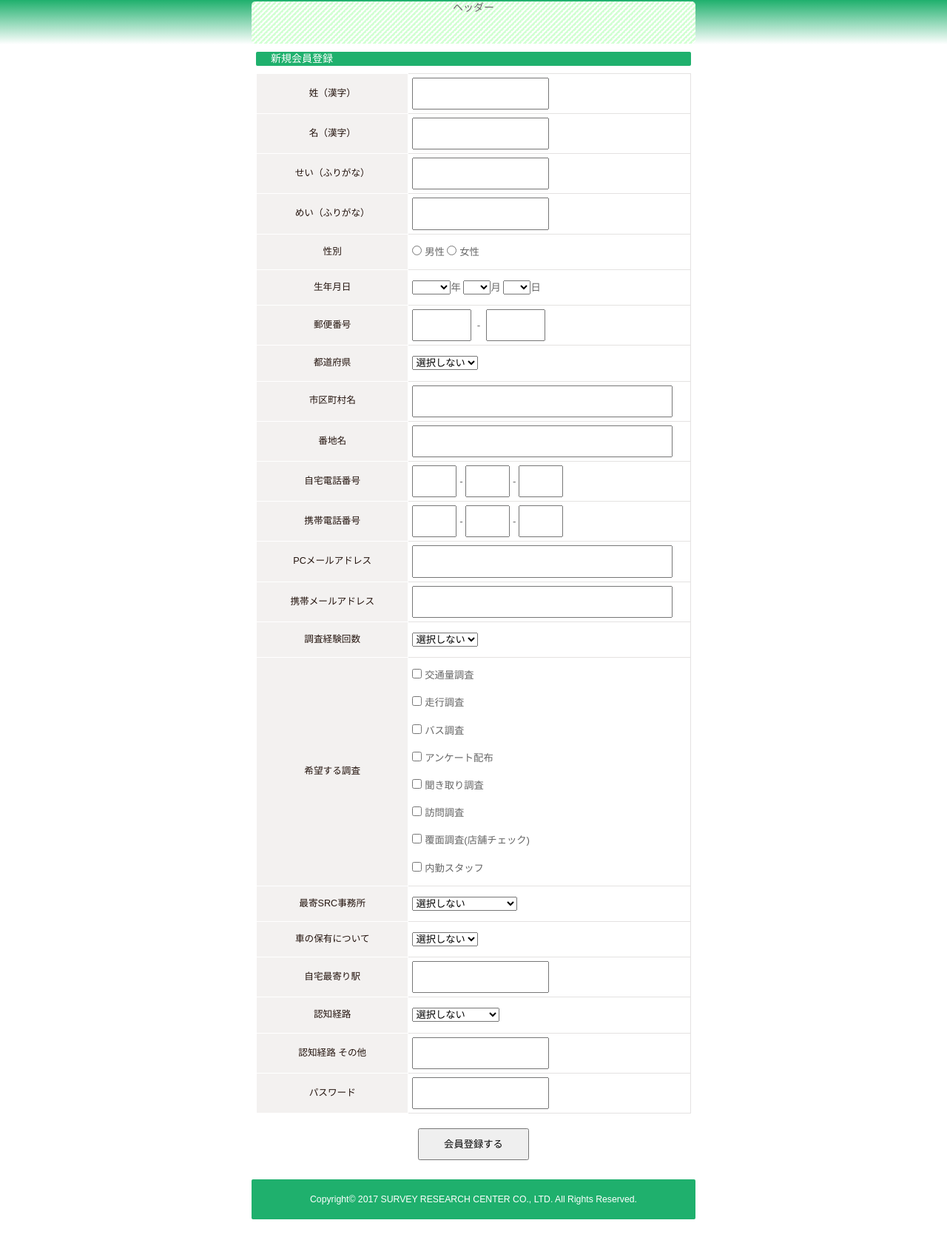
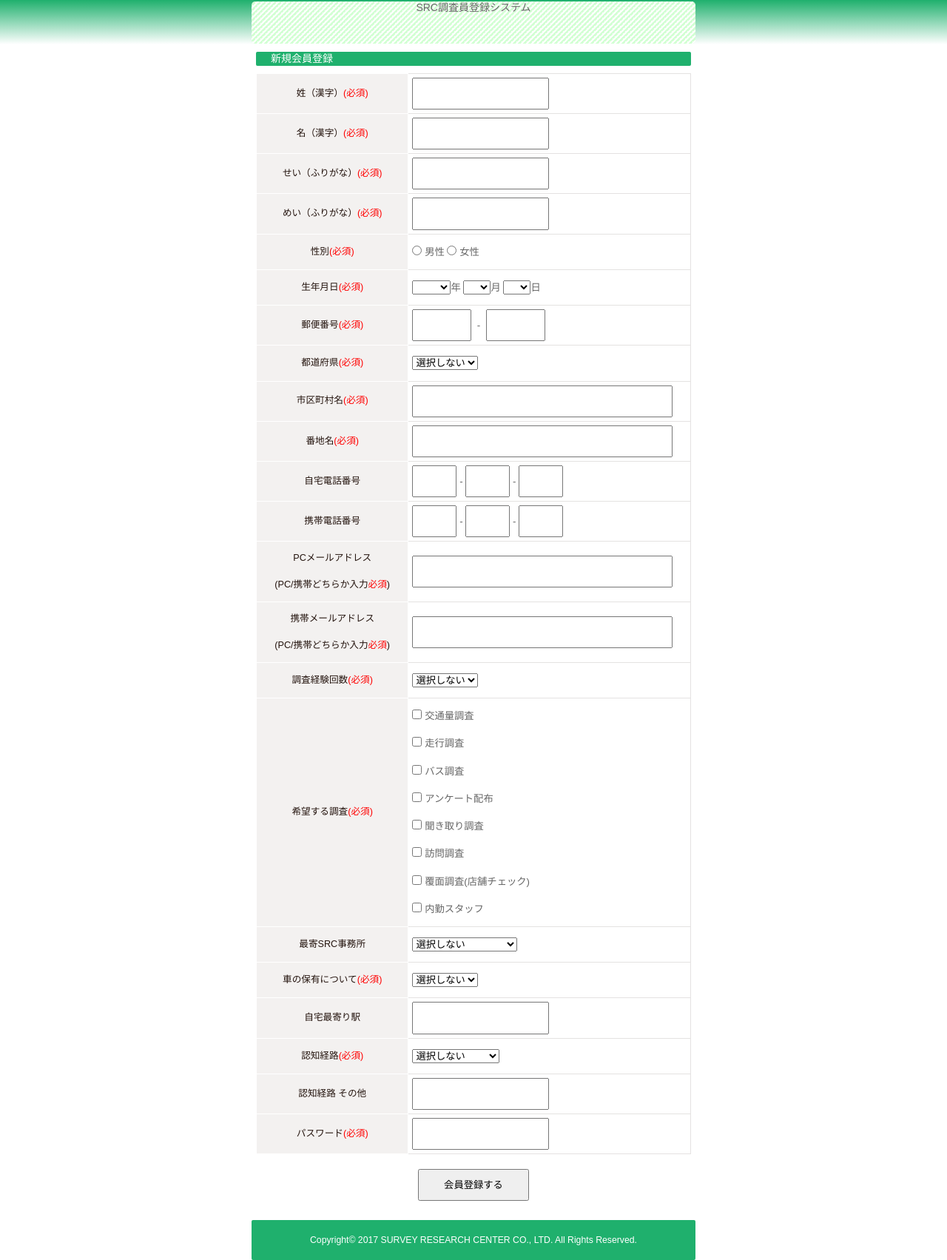
Before and after one commit to Ogahara0130/adduser, a Rails app: page / in a window 1280 px wide. Shown: the whole page at 74% size. Before the commit the page ends 1648 px from the top, so only its background shows below. Run offline with Rails 7, Linux system fonts and the light colour scheme; style sheets or scripts are compiled from the project's sources; some libraries are stand-ins or nearby versions.

Commit message:
トップ画面に必須を追加 メールアドレス、郵便番号のバリデーションを追加

```diff
--- a/app/assets/stylesheets/style.scss
+++ b/app/assets/stylesheets/style.scss
@@ -420,3 +420,8 @@
 	_display: inline;
 }
 /***  エラー出力の設定 ***/
+
+/****　必須　****/
+.required {
+	color: red;
+}
--- a/app/views/homes/confirm.html.erb
+++ b/app/views/homes/confirm.html.erb
@@ -16,7 +16,7 @@
 <body>
   <div id="container">
     <header>
-      <h1>ヘッダー</h1>
+      <h1>SRC調査員登録システム</h1>
     </header>
     <div id="contents">
       <section>
--- a/app/views/homes/top.html.erb
+++ b/app/views/homes/top.html.erb
@@ -16,7 +16,7 @@
 <body>
   <div id="container">
     <header>
-      <h1>ヘッダー</h1>
+      <h1>SRC調査員登録システム</h1>
     </header>
     <div id="contents">
       <section>
@@ -36,23 +36,23 @@
             <table class="ta1" border="1" cellpadding="5" width="100%">
               <tbody>
                 <tr>
-                  <td class="abc1">姓（漢字）</td>
+                  <td class="abc1">姓（漢字）<span class="required">(必須)</span></td>
                   <td class="abc2"><%= f.text_field :name_first %></td>
                 </tr>
                 <tr>
-                  <td class="abc1">名（漢字）</td>
+                  <td class="abc1">名（漢字）<span class="required">(必須)</span></td>
                   <td class="abc2"><%= f.text_field :name_last %></td>
                 </tr>
                 <tr>
-                  <td class="abc1">せい（ふりがな）</td>
+                  <td class="abc1">せい（ふりがな）<span class="required">(必須)</span></td>
                   <td class="abc2"><%= f.text_field :name_first_read %></td>
                 </tr>
                 <tr>
-                  <td class="abc1">めい（ふりがな）</td>
+                  <td class="abc1">めい（ふりがな）<span class="required">(必須)</span></td>
                   <td class="abc2"><%= f.text_field :name_last_read %></td>
                 </tr>
                 <tr>
-                  <td class="abc1">性別</td>
+                  <td class="abc1">性別<span class="required">(必須)</span></td>
                   <td class="abc2">
                   <%= f.radio_button :sex, 1 %>
                   <%= f.label :sex, "男性"%>
@@ -61,17 +61,17 @@
                   </td>
                 </tr>
                 <tr>
-                  <td class="abc1">生年月日</td>
+                  <td class="abc1">生年月日<span class="required">(必須)</span></td>
                   <td class="abc2"> <select id="select_year" name="BirthYear"><option value="" selected selected></option></select>年 <select id="select_month" name="BirthYear"><option value="" selected selected></select>月 <select id="select_day" name="BirthDay"><option value="" selected selected></select>日 </td>
                   <%= f.hidden_field :birthday %>
                 </tr>
                 <tr>
-                  <td class="abc1">郵便番号</td>
-                  <td class="abc2"> <input type="text" id="cl01" name="PostNumber1" value="" maxlength="3" style="width:80px"> &nbsp;-&nbsp; <input type="text" id="cl02" name="PostNumber2" value="" maxlength="4" style="width:80px"> </td>
+                  <td class="abc1">郵便番号<span class="required">(必須)</span></td>
+                  <td class="abc2"> <input type="tel" id="cl01" name="PostNumber1" value="" maxlength="3" style="width:80px"> &nbsp;-&nbsp; <input type="tel" id="cl02" name="PostNumber2" value="" maxlength="4" style="width:80px"> </td>
                   <%= f.hidden_field :postnumber %>
                 </tr>
                 <tr>
-                  <td class="abc1">都道府県</td>
+                  <td class="abc1">都道府県<span class="required">(必須)</span></td>
                   <td class="abc2"> <select name="Prefecture" id="cl04">
                   <option value="" selected selected>選択しない</option>
                   <option value="1" >北海道</option>
@@ -125,39 +125,39 @@
                   <%= f.hidden_field :prefecture %></td>
                 </tr>
                 <tr>
-                  <td class="abc1">市区町村名</td>
+                  <td class="abc1">市区町村名<span class="required">(必須)</span></td>
                   <td class="abc2"><%= f.text_field :municipalities %></td>
                 </tr>
                 <tr>
-                  <td class="abc1">番地名</td>
+                  <td class="abc1">番地名<span class="required">(必須)</span></td>
                   <td class="abc2"><%= f.text_field :street %></td>
                 </tr>
                 <tr>
                   <td class="abc1">自宅電話番号</td>
-                  <td class="abc2"> <input type="text" id="cl10" name="TelMain1" value="" maxlength="5" style="width:60px"> - <input type="text" id="cl11" name="TelMain2" value="" maxlength="5" style="width:60px"> - <input type="text" id="cl12" name="TelMain3" value="" maxlength="5" style="width:60px"> </td>
+                  <td class="abc2"> <input type="tel" id="cl10" name="TelMain1" value="" maxlength="5" style="width:60px"> - <input type="tel" id="cl11" name="TelMain2" value="" maxlength="5" style="width:60px"> - <input type="tel" id="cl12" name="TelMain3" value="" maxlength="5" style="width:60px"> </td>
                   <%= f.hidden_field :tel_main %>
                 </tr>
                 <tr>
                   <td class="abc1">携帯電話番号</td>
-                  <td class="abc2"> <input type="text" id="cl14" name="TelSelpfhone1" value="" maxlength="5" style="width:60px"> - <input type="text" id="cl15" name="TelSelpfhone2" value="" maxlength="5" style="width:60px"> - <input type="text" id="cl16" name="TelSelpfhone3" value="" maxlength="5" style="width:60px"> </td>
+                  <td class="abc2"> <input type="tel" id="cl14" name="TelSelpfhone1" value="" maxlength="5" style="width:60px"> - <input type="tel" id="cl15" name="TelSelpfhone2" value="" maxlength="5" style="width:60px"> - <input type="tel" id="cl16" name="TelSelpfhone3" value="" maxlength="5" style="width:60px"> </td>
                   <%= f.hidden_field :tel_selpfhone %>
                 </tr>
                 <tr>
-                  <td class="abc1">PCメールアドレス</td>
+                  <td class="abc1">PCメールアドレス<br>(PC/携帯どちらか入力<span class="required">必須</span>)</td>
                   <td class="abc2"><%= f.text_field :mail_pc %></td>
                 </tr>
                 <tr>
-                  <td class="abc1">携帯メールアドレス</td>
+                  <td class="abc1">携帯メールアドレス<br>(PC/携帯どちらか入力<span class="required">必須</span>)</td>
                   <td class="abc2"><%= f.text_field :mail_pass %></td>
                 </tr>
                 <tr>
-                  <td class="abc1">調査経験回数</td>
+                  <td class="abc1">調査経験回数<span class="required">(必須)</span></td>
                   <td class="abc2">
                     <%= f.select :survey_experience, {'0回': 1, '1～5回': 2, '6～10回': 3, '11回': 4}, { include_blank: '選択しない'} %>
                   </td>
                 </tr>
                 <tr>
-                  <td class="abc1">希望する調査</td>
+                  <td class="abc1">希望する調査<span class="required">(必須)</span></td>
                   <td class="abc2">
                   <%= f.hidden_field :traffic_survey, value: false %>
                   <%= f.check_box :traffic_survey, {}, true, false %>
@@ -193,7 +193,7 @@
                 </td>
                 </tr>
                 <tr>
-                  <td class="abc1">車の保有について</td>
+                  <td class="abc1">車の保有について<span class="required">(必須)</span></td>
                   <td class="abc2"><%= f.select :possession_car, {'はい': 1, 'いいえ': 2}, {include_blank: '選択しない'} %>
                   </td>
                 </tr>
@@ -202,7 +202,7 @@
                   <td class="abc2"><%= f.text_field :nearest_station %></td>
                 </tr>
                 <tr>
-                  <td class="abc1">認知経路</td>
+                  <td class="abc1">認知経路<span class="required">(必須)</span></td>
                   <td class="abc2">
                   <%= f.select :cognitive_pathway, {'調査員説明会': 1, '知人の紹介': 2, 'SRCWebサイト': 3, 'その他': 4}, {include_blank: '選択しない'} %>
                   </td>
@@ -212,7 +212,7 @@
                   <td class="abc2"><%= f.text_field :cognitive_pathway_other %></td>
                 </tr>
                 <tr>
-                  <td class="abc1">パスワード</td>
+                  <td class="abc1">パスワード<span class="required">(必須)</span></td>
                   <td class="abc2"><%= f.text_field :password %></td>
                 </tr>
               </tbody>
@@ -275,52 +275,11 @@
           }
       }
 
-      function clear(){
-            document.getElementById('cl02').value = '';
-            document.getElementById('cl03').value = '';
-            document.getElementById('cl04').value = '';
-            document.getElementById('cl05').value = '';
-            document.getElementById('cl06').value = '';
-            document.getElementById('cl07').value = '';
-            document.getElementById('cl08').value = '';
-            document.getElementById('cl09').value = '';
-            document.getElementById('cl10').value = '';
-            document.getElementById('cl11').value = '';
-            document.getElementById('cl12').value = '';
-            document.getElementById('cl13').value = '';
-
-            document.getElementById('cl14').value = '';
-            document.getElementById('cl15').value = '';
-            document.getElementById('cl16').value = '';
-            document.getElementById('cl17').value = '';
-
-            //ランクはない
-            //document.getElementById('cl21').value = '';
-
-            document.getElementById('cl22').value = '';
-
-            document.getElementById('cl23').checked = false;
-            document.getElementById('cl24').checked = false;
-            document.getElementById('cl25').checked = false;
-            document.getElementById('cl26').checked = false;
-            document.getElementById('cl27').checked = false;
-            document.getElementById('cl28').checked = false;
-            document.getElementById('cl29').checked = false;
-            document.getElementById('cl30').checked = false;
-
-            document.getElementById('cl31').value = '';
-            document.getElementById('cl32').value = '';
-            document.getElementById('cl33').value = '';
-            document.getElementById('cl34').value = '';
-            document.getElementById('cl35').value = '';
-      }
-
       //load時に実行する。
       window.onload = function(){
         $set_year();
         $set_month();
         $set_day();
-        //clear();
 
         //submitされた時に実行する。
         document.getElementById("new_userinfo").onsubmit = function(){
@@ -333,6 +292,8 @@
           //郵便番号
           if(document.getElementById("cl01").value.trim()  !== "" && document.getElementById("cl02").value.trim()  !== ""){
             document.getElementById("userinfo_postnumber").value = document.getElementById("cl01").value.trim() +　"-" + document.getElementById("cl02").value.trim();
+          } else {
+            document.getElementById("userinfo_postnumber").value = ""
           }
 
           //都道府県
@@ -343,6 +304,8 @@
              document.getElementById("cl11").value.trim()  !== "" &&
              document.getElementById("cl12").value.trim()  !== ""){
               document.getElementById("userinfo_tel_main").value = document.getElementById("cl10").value +　"-" + document.getElementById("cl11").value +　"-" + document.getElementById("cl12").value;
+          } else {
+            document.getElementById("userinfo_tel_main").value = ""
           }
 
           //携帯電話番号
@@ -350,6 +313,8 @@
              document.getElementById("cl15").value.trim()  !== "" &&
              document.getElementById("cl16").value.trim()  !== ""){
               document.getElementById("userinfo_tel_selpfhone").value = document.getElementById("cl14").value +　"-" + document.getElementById("cl15").value +　"-" + document.getElementById("cl16").value;
+            } else {
+              document.getElementById("userinfo_tel_selpfhone").value = ""
             }
         }
 
@@ -391,8 +356,6 @@
             document.getElementById("cl16").value = tel_selpfhone_arr[2];
           }
         }
-
-
       }
 </script>
 </body>
--- a/config/locales/ja.yml
+++ b/config/locales/ja.yml
@@ -19,6 +19,7 @@
         tel_selpfhone: "携帯電話番号"
         mail_pc: "PCメールアドレス"
         mail_pass: "携帯メールアドレス"
+        mail_pc_or_pass: "PCメールアドレスか携帯メールアドレス"
         survey_experience: "調査経験回数"
         desire_survey_check: "希望する調査"
         traffic_survey: "交通量調査"
```
Also changed, not shown: app/models/userinfo.rb (+31 -12 lines), app/views/homes/create.html.erb (+18 -3 lines).
